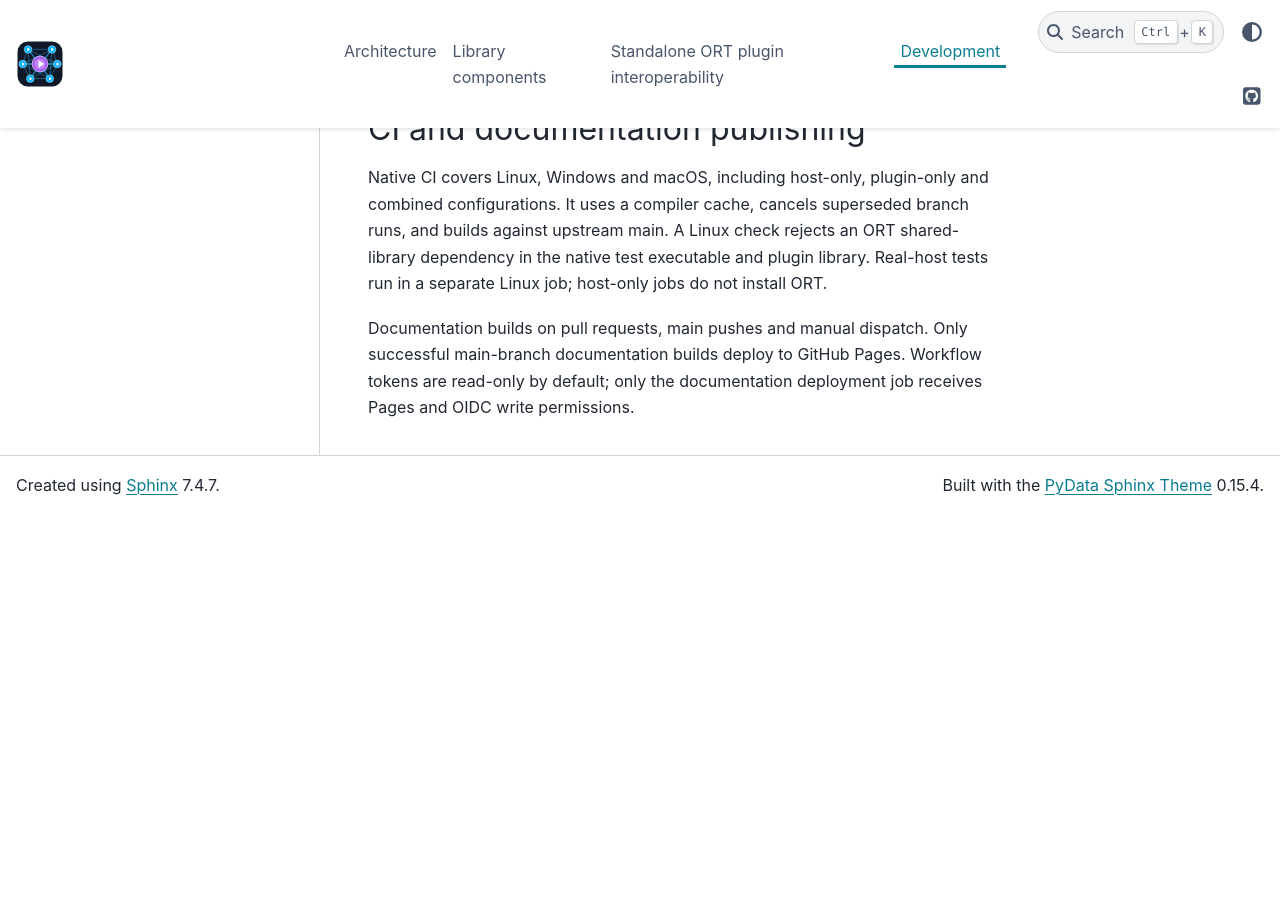
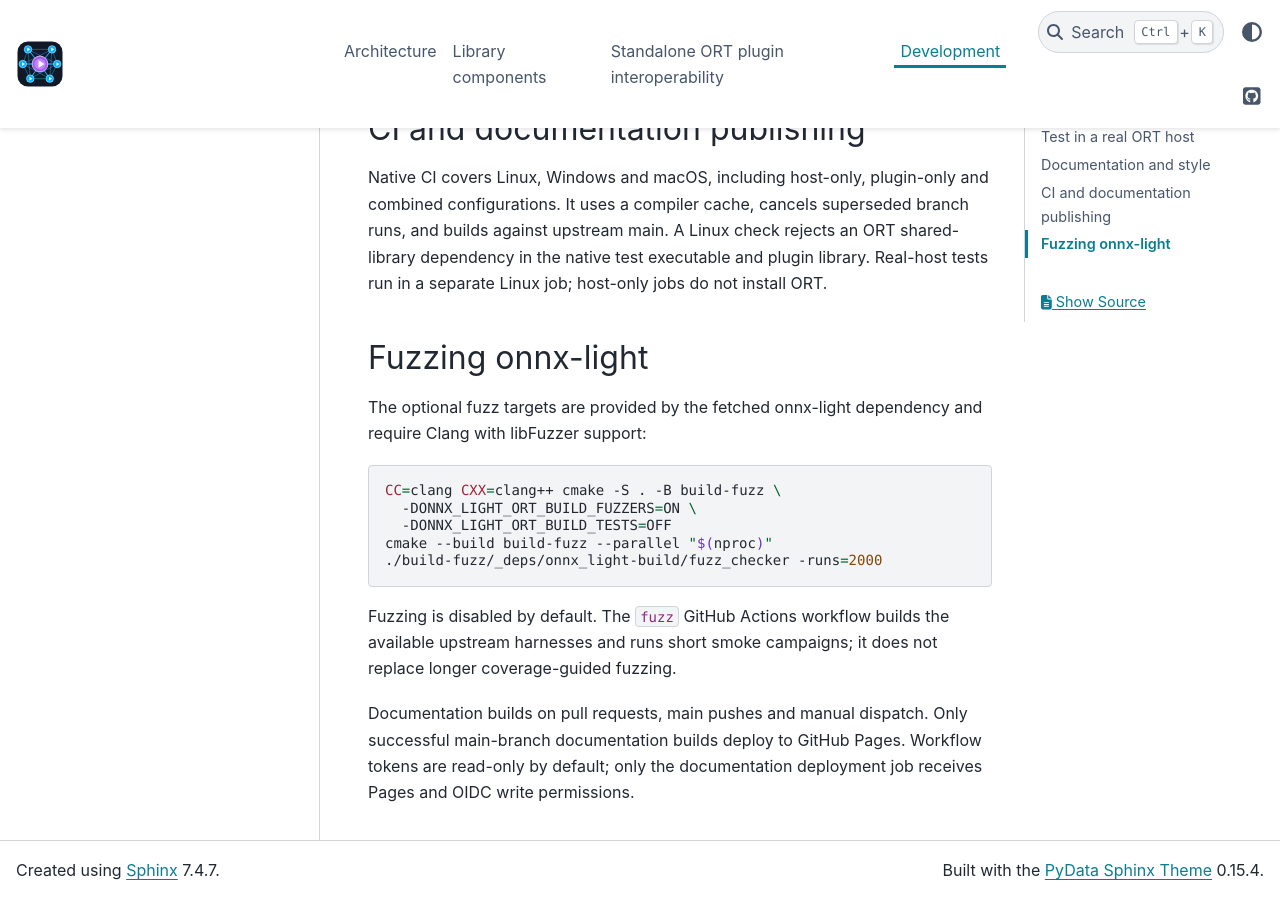
Before and after one commit to xadupre/onnx-light-ort, a Sphinx documentation site: the page built from docs/development.rst, in a window 1280 px wide and 900 px high, scrolled down 2946 px. Built offline with Sphinx 7.4.7 and the PyData theme 0.15.4, drawn with Linux system fonts in a browser that asks for light colours; before the commit the page ends 3460 px from its top, so only the background shows below that.

Commit message:
Add opt-in fuzzing and CI smoke campaigns (#6)
* Initial plan

* Add opt-in fuzzing and smoke workflow

Co-authored-by: xadupre <22452781+xadupre@users.noreply.github.com>

---------

Co-authored-by: copilot-swe-agent[bot] <198982749+Copilot@users.noreply.github.com>
Co-authored-by: xadupre <22452781+xadupre@users.noreply.github.com>
Co-authored-by: xadupre <xadupre@microsoft.com>
Co-authored-by: Copilot <223556219+Copilot@users.noreply.github.com>

```diff
--- a/CMakeLists.txt
+++ b/CMakeLists.txt
@@ -4,6 +4,7 @@ project(onnx_light_ort VERSION 0.1.0 LANGUAGES CXX)
 option(ONNX_LIGHT_ORT_BUILD_HOST "Expose the standalone compatibility-host target." ON)
 option(ONNX_LIGHT_ORT_BUILD_PLUGIN "Expose the plugin-for-ORT target." ON)
 option(ONNX_LIGHT_ORT_BUILD_TESTS "Build dependency integration tests." ON)
+option(ONNX_LIGHT_ORT_BUILD_FUZZERS "Build onnx-light libFuzzer targets." OFF)
 option(ONNX_LIGHT_ORT_TEST_WITH_ORT "Run integration tests in a real ORT host." OFF)
 option(ONNX_LIGHT_ORT_BUILD_EXAMPLES "Build the C++ custom-op example when plugins are enabled." ON)
 set(ONNX_LIGHT_ORT_RUNTIME_LIBRARY "" CACHE FILEPATH "ORT shared library for the C++ example test.")
--- a/docs/development.rst
+++ b/docs/development.rst
@@ -136,6 +136,24 @@ branch runs, and builds against upstream main. A Linux check rejects an ORT
 shared-library dependency in the native test executable and plugin library.
 Real-host tests run in a separate Linux job; host-only jobs do not install ORT.
 
+Fuzzing onnx-light
+------------------
+
+The optional fuzz targets are provided by the fetched onnx-light dependency
+and require Clang with libFuzzer support:
+
+.. code-block:: bash
+
+   CC=clang CXX=clang++ cmake -S . -B build-fuzz \
+     -DONNX_LIGHT_ORT_BUILD_FUZZERS=ON \
+     -DONNX_LIGHT_ORT_BUILD_TESTS=OFF
+   cmake --build build-fuzz --parallel "$(nproc)"
+   ./build-fuzz/_deps/onnx_light-build/fuzz_checker -runs=2000
+
+Fuzzing is disabled by default. The ``fuzz`` GitHub Actions workflow builds
+the available upstream harnesses and runs short smoke campaigns; it does not
+replace longer coverage-guided fuzzing.
+
 Documentation builds on pull requests, main pushes and manual dispatch.
 Only successful main-branch documentation builds deploy to GitHub Pages.
 Workflow tokens are read-only by default; only the documentation deployment
```
Also changed, not shown: 2 other files.
